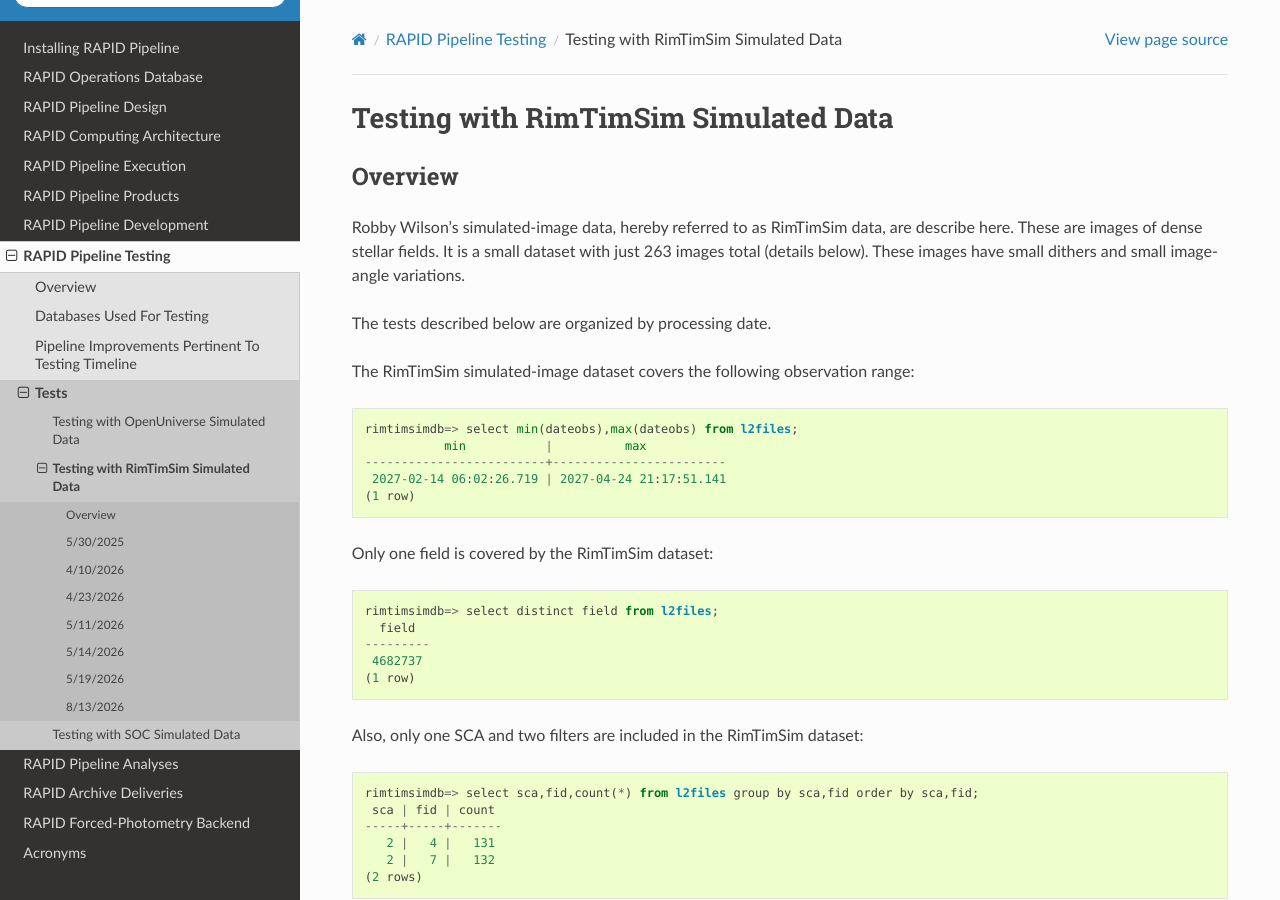
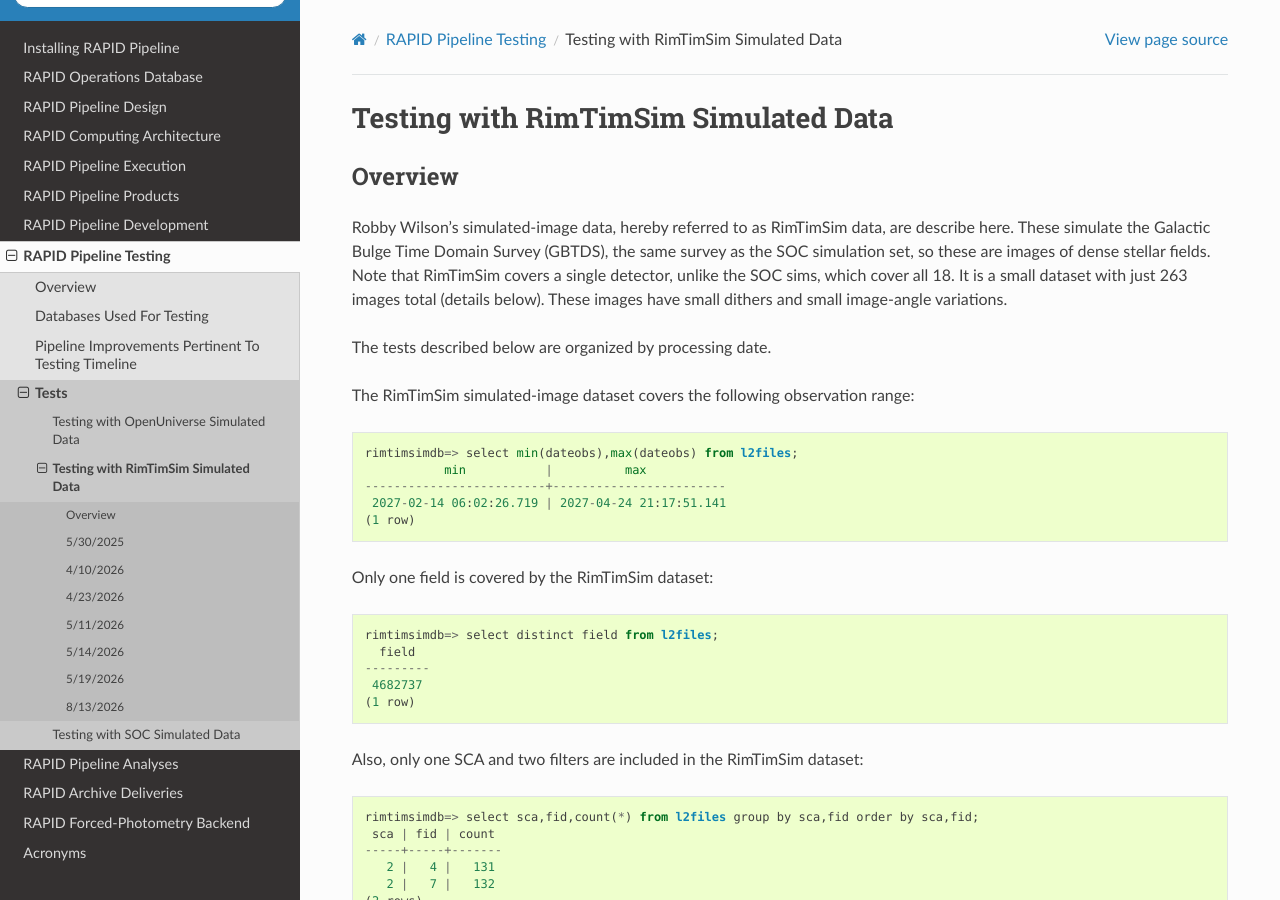
Before and after one commit to Caltech-IPAC/rapid, a Sphinx documentation site: the page built from docs/source/dev/rimtimsim_tests.rst, in a window 1280 px wide and 900 px high. Built offline with Sphinx 7.4.7 and the Read the Docs theme 3.1.0, drawn with Linux system fonts in a browser that asks for light colours; the version number could not be read and is left out.

Commit message:
Record which survey each simulation set represents
Only the SOC page stated its survey.  A reader of the OpenUniverse or
RimTimSim pages had to infer it, and the inference matters: the sparse
extragalactic versus dense stellar field contrast that drives the masking,
segmentation and detection settings is the HLTDS versus GBTDS contrast.

OpenUniverse approximates HLTDS and is the only HLTDS set processed so far.
RimTimSim and the SOC sims are both GBTDS, which makes them the one pair
that holds survey fixed while varying the simulation.

Co-Authored-By: Claude Opus 5 (1M context) <noreply@anthropic.com>

```diff
--- a/docs/source/dev/openuniv_tests.rst
+++ b/docs/source/dev/openuniv_tests.rst
@@ -3,6 +3,10 @@ Testing with OpenUniverse Simulated Data
 
 Overview
 ************************************
+
+The OpenUniverse simulated data approximate the High Latitude Time Domain Survey (HLTDS),
+and so cover sparse extragalactic fields.  This is the only HLTDS simulation set RAPID has
+processed; the RimTimSim and SOC simulation sets are both GBTDS.
 
 The tests described below are organized by processing date.
 
--- a/docs/source/dev/rimtimsim_tests.rst
+++ b/docs/source/dev/rimtimsim_tests.rst
@@ -5,7 +5,9 @@ Overview
 ************************************
 
 Robby Wilson's simulated-image data, hereby referred to as RimTimSim data, are describe here.
-These are images of dense stellar fields.
+These simulate the Galactic Bulge Time Domain Survey (GBTDS), the same survey as the SOC
+simulation set, so these are images of dense stellar fields.  Note that RimTimSim covers a
+single detector, unlike the SOC sims, which cover all 18.
 It is a small dataset with just 263 images total (details below).
 These images have small dithers and small image-angle variations.
 
```
